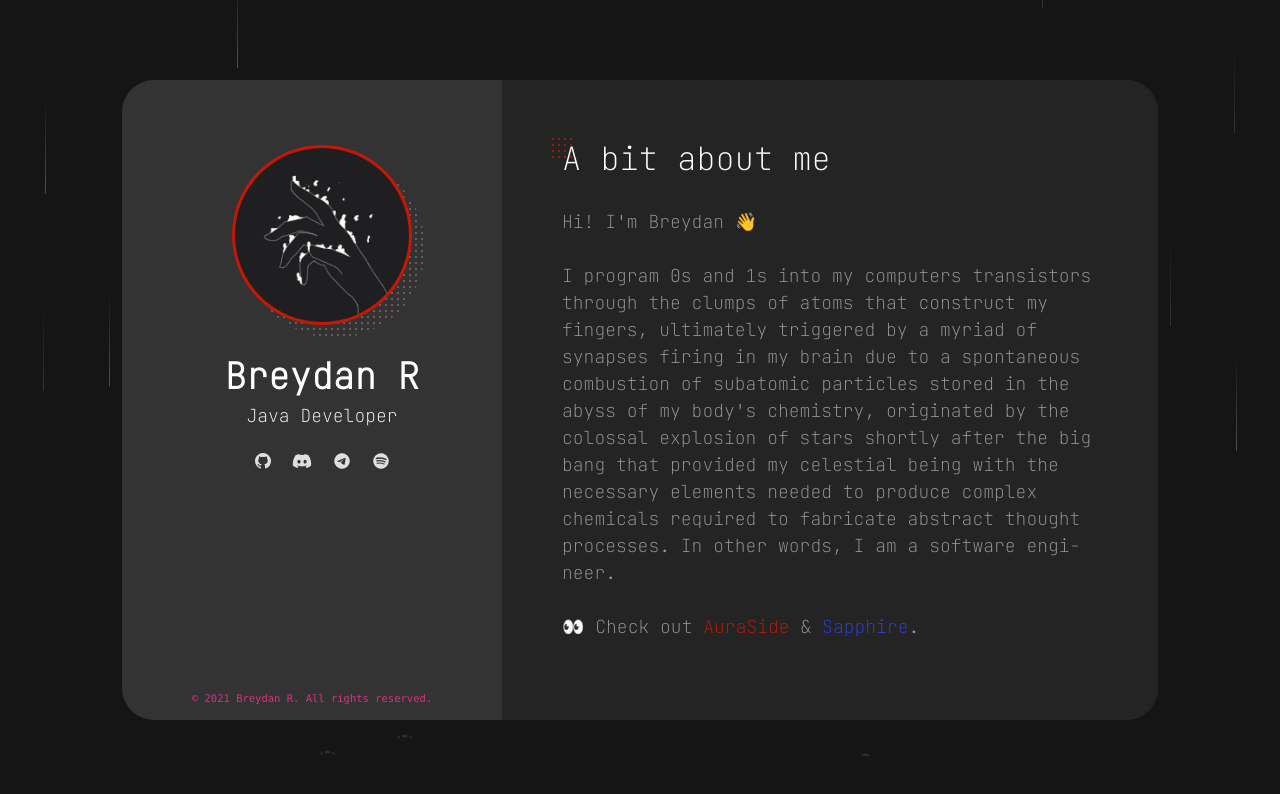
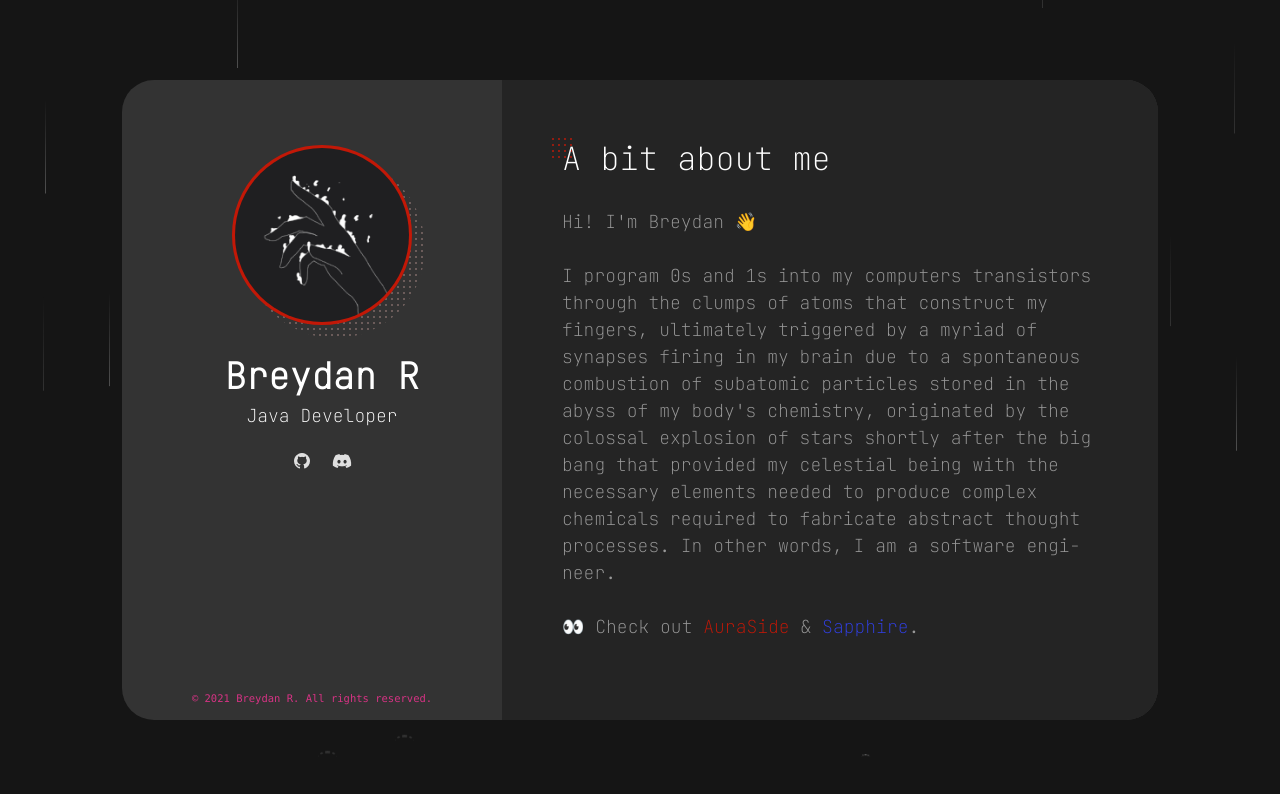
Before and after one commit to imbreydan/breydan.dev, a plain HTML site: page index.html in a window 1280 px wide. Shown: the top 794 px of the page. Drawn offline with nearby package versions, Linux system fonts and the light colour scheme; no server answers.

Commit message:
Remove telegram and spotify links

```diff
--- a/index.html
+++ b/index.html
@@ -51,15 +51,6 @@
                                 <i class="fab fa-discord"></i>
                             </a>
                         </li>
-                        <li>
-                            <a class="hvr-float" id="telegram" href="https://t.me/imbreydan" data-tooltip="/imbreydan" target="_blank">
-                                <i class="fab fa-telegram-plane"></i> </a>
-                        </li>
-                        <li>
-                            <a class="hvr-float" id="spotify" href="https://sptfy.com/breydan" data-tooltip="/breydan" target="_blank">
-                                <i class="fab fa-spotify"></i>
-                            </a>
-                        </li>
                     </ul>
                 </div>
                 <br>
```
